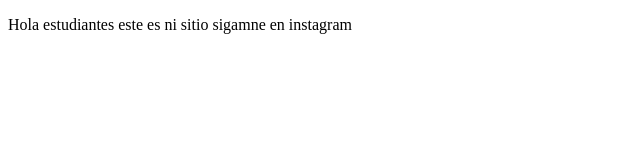
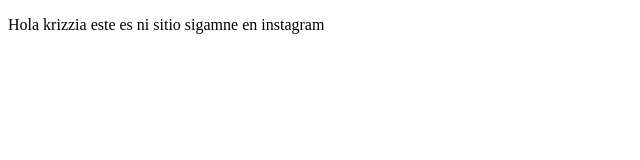
Before and after one commit to harsube/proyectodemocursoprework, a plain HTML site: page index.html in a window 1280 px wide. Shown: the full height of the page, 0-640 px from the left. Drawn offline with Linux system fonts and the light colour scheme.

```diff
--- a/index.html
+++ b/index.html
@@ -8,7 +8,7 @@
 </head>
 <body>
     <p>
-    Hola estudiantes este es ni sitio sigamne en instagram
+    Hola krizzia  este es ni sitio sigamne en instagram
     </p>
 </body>
 </html>
```
